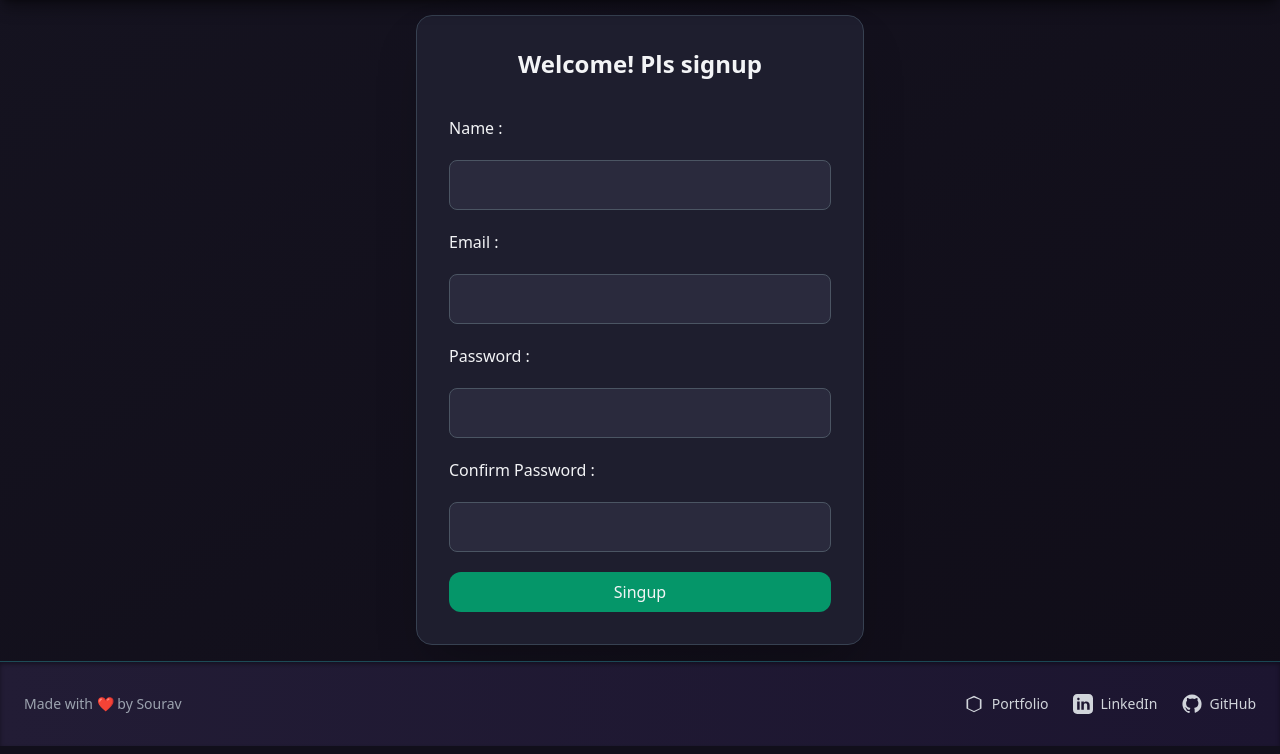
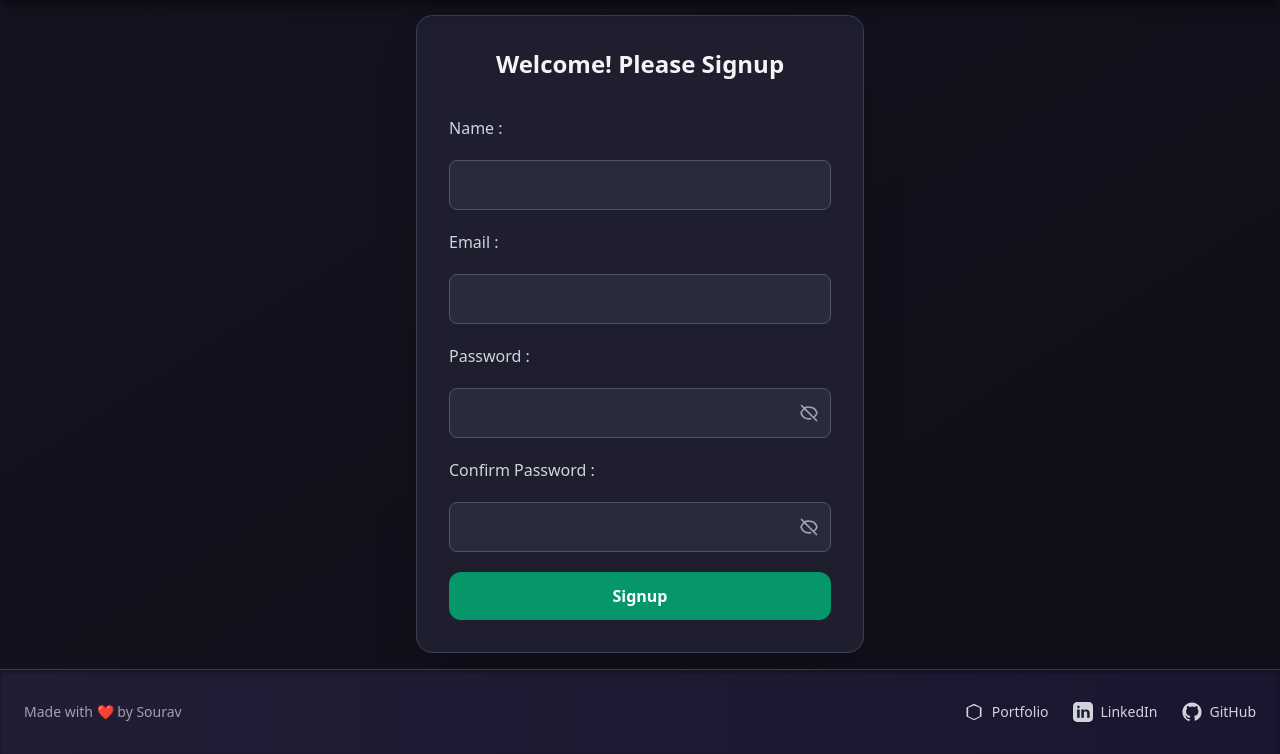
Before and after one commit to krishnasouravvemuri/PaperRepo, a Django app: page /signup/ in a window 1280 px wide. Shown: the part 65-819 px from the top of the page. Run offline with Django 5.2, Linux system fonts and the light colour scheme; some libraries are stand-ins or nearby versions.

Commit message:
Update signup.html

```diff
--- a/auther/templates/signup.html
+++ b/auther/templates/signup.html
@@ -6,28 +6,118 @@
 
 {% block content %}
 
-    <div id = "SignupForm" class = "w-[28rem] max-w-full p-8 mb-4 border border-gray-700 rounded-2xl bg-[#1e1e2e] shadow-2xl ">
-        <h1 class = "text-2xl mb-4 text-center font-semibold">Welcome! Pls signup</h1>
-        <form method="POST" class="flex flex-col space-y-5" action = "{% url 'signup' %}">
+<div id="SignupForm" class="w-[28rem] max-w-full p-8 mb-4 border border-gray-700 rounded-2xl bg-[#1e1e2e] shadow-2xl">
+    <h1 class="text-2xl mb-4 text-center font-semibold text-gray-100">Welcome! Please Signup</h1>
+
+    <form method="POST" class="flex flex-col space-y-5" action="{% url 'signup' %}">
         {% csrf_token %}
+
         <!-- Name -->
-        <label>Name : </label>
-        <input name = "username" required type = "text" class = "p-3 rounded-lg border border-gray-600 bg-[#2a2a3d] text-gray-100 focus:outline-none focus:ring-2 focus:ring-emerald-500">
+        <label class="text-gray-300">Name :</label>
+        <input name="username" required type="text"
+               class="w-full p-3 rounded-lg border border-gray-600 bg-[#2a2a3d] text-gray-100
+                      focus:outline-none focus:ring-2 focus:ring-emerald-500">
 
         <!-- Email -->
-        <label>Email : </label>
-        <input name = "email" required type = "email" class = "p-3 rounded-lg border border-gray-600 bg-[#2a2a3d] text-gray-100 focus:outline-none focus:ring-2 focus:ring-emerald-500">
+        <label class="text-gray-300">Email :</label>
+        <input name="email" required type="email"
+               class="w-full p-3 rounded-lg border border-gray-600 bg-[#2a2a3d] text-gray-100
+                      focus:outline-none focus:ring-2 focus:ring-emerald-500">
 
         <!-- Password 1 -->
-        <label>Password : </label>
-        <input name = "password1" required type = "password" class = "p-3 rounded-lg border border-gray-600 bg-[#2a2a3d] text-gray-100 focus:outline-none focus:ring-2 focus:ring-emerald-500">
+        <label class="text-gray-300">Password :</label>
+        <div class="relative w-full">
+            <input id="password1" name="password1" required type="password"
+                   class="w-full p-3 pr-12 rounded-lg border border-gray-600 bg-[#2a2a3d] text-gray-100
+                          focus:outline-none focus:ring-2 focus:ring-emerald-500">
+            <span class="absolute inset-y-0 right-3 flex items-center cursor-pointer text-gray-400 hover:text-gray-200 select-none"
+                  onclick="togglePasswordVisibility('password1','eye1','eyeSlash1')">
+                <!-- Eye -->
+                <svg id="eye1" xmlns="http://www.w3.org/2000/svg"
+                     class="h-5 w-5 hidden" fill="none" viewBox="0 0 24 24" stroke="currentColor">
+                  <path stroke-linecap="round" stroke-linejoin="round" stroke-width="2"
+                        d="M15 12a3 3 0 11-6 0 3 3 0 016 0z" />
+                  <path stroke-linecap="round" stroke-linejoin="round" stroke-width="2"
+                        d="M2.458 12C3.732 7.943 7.523 5 12 5c4.477
+                           0 8.268 2.943 9.542 7-1.274
+                           4.057-5.065 7-9.542
+                           7-4.477 0-8.268-2.943-9.542-7z" />
+                </svg>
+                <!-- Eye Slash -->
+                <svg id="eyeSlash1" xmlns="http://www.w3.org/2000/svg"
+                     class="h-5 w-5" fill="none" viewBox="0 0 24 24" stroke="currentColor">
+                  <path stroke-linecap="round" stroke-linejoin="round" stroke-width="2"
+                        d="M13.875 18.825A10.05 10.05 0 0112 19c-4.477
+                           0-8.268-2.943-9.542-7
+                           0.684-2.178 2.087-4.02
+                           3.958-5.291M6.1 6.1A9.967
+                           9.967 0 0112 5c4.477 0 8.268
+                           2.943 9.542 7-.543 1.73-1.588
+                           3.221-2.958 4.29M6.1 6.1L3 3m3.1
+                           3.1l12.8 12.8M21 21l-3-3" />
+                </svg>
+            </span>
+        </div>
 
         <!-- Password 2 -->
-        <label>Confirm Password : </label>
-        <input name = "password2" required type = "password" class = "p-3 rounded-lg border border-gray-600 bg-[#2a2a3d] text-gray-100 focus:outline-none focus:ring-2 focus:ring-emerald-500" >
+        <label class="text-gray-300">Confirm Password :</label>
+        <div class="relative w-full">
+            <input id="password2" name="password2" required type="password"
+                   class="w-full p-3 pr-12 rounded-lg border border-gray-600 bg-[#2a2a3d] text-gray-100
+                          focus:outline-none focus:ring-2 focus:ring-emerald-500">
+            <span class="absolute inset-y-0 right-3 flex items-center cursor-pointer text-gray-400 hover:text-gray-200 select-none"
+                  onclick="togglePasswordVisibility('password2','eye2','eyeSlash2')">
+                <!-- Eye -->
+                <svg id="eye2" xmlns="http://www.w3.org/2000/svg"
+                     class="h-5 w-5 hidden" fill="none" viewBox="0 0 24 24" stroke="currentColor">
+                  <path stroke-linecap="round" stroke-linejoin="round" stroke-width="2"
+                        d="M15 12a3 3 0 11-6 0 3 3 0 016 0z" />
+                  <path stroke-linecap="round" stroke-linejoin="round" stroke-width="2"
+                        d="M2.458 12C3.732 7.943 7.523 5 12 5c4.477
+                           0 8.268 2.943 9.542 7-1.274
+                           4.057-5.065 7-9.542
+                           7-4.477 0-8.268-2.943-9.542-7z" />
+                </svg>
+                <!-- Eye Slash -->
+                <svg id="eyeSlash2" xmlns="http://www.w3.org/2000/svg"
+                     class="h-5 w-5" fill="none" viewBox="0 0 24 24" stroke="currentColor">
+                  <path stroke-linecap="round" stroke-linejoin="round" stroke-width="2"
+                        d="M13.875 18.825A10.05 10.05 0 0112 19c-4.477
+                           0-8.268-2.943-9.542-7
+                           0.684-2.178 2.087-4.02
+                           3.958-5.291M6.1 6.1A9.967
+                           9.967 0 0112 5c4.477 0 8.268
+                           2.943 9.542 7-.543 1.73-1.588
+                           3.221-2.958 4.29M6.1 6.1L3 3m3.1
+                           3.1l12.8 12.8M21 21l-3-3" />
+                </svg>
+            </span>
+        </div>
 
-        <button type = "submit" class = "bg-emerald-600 p-2 rounded-xl cursor-pointer mt-3 hover:bg-emerald-500 transition">Singup</button>
-        </form>
-    </div>
+        <!-- Submit -->
+        <button type="submit"
+                class="bg-emerald-600 p-3 rounded-xl cursor-pointer mt-3 text-white font-semibold hover:bg-emerald-500 transition">
+            Signup
+        </button>
+    </form>
+</div>
 
-{% endblock  %}
+<script>
+function togglePasswordVisibility(inputId, eyeId, eyeSlashId) {
+    const input = document.getElementById(inputId);
+    const eye = document.getElementById(eyeId);
+    const eyeSlash = document.getElementById(eyeSlashId);
+
+    if (input.type === "password") {
+        input.type = "text";
+        eye.classList.remove("hidden");
+        eyeSlash.classList.add("hidden");
+    } else {
+        input.type = "password";
+        eye.classList.add("hidden");
+        eyeSlash.classList.remove("hidden");
+    }
+}
+</script>
+
+{% endblock %}
```
